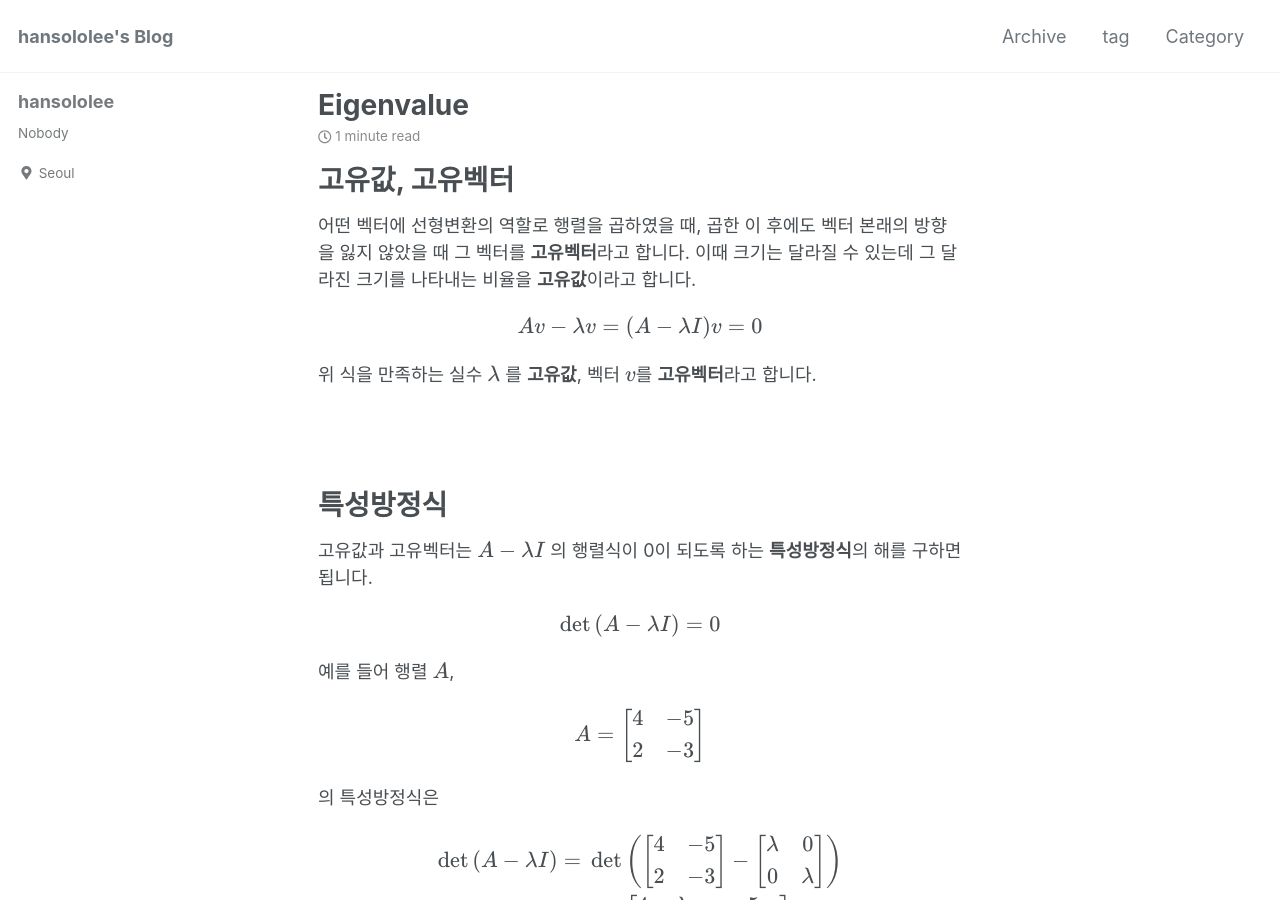
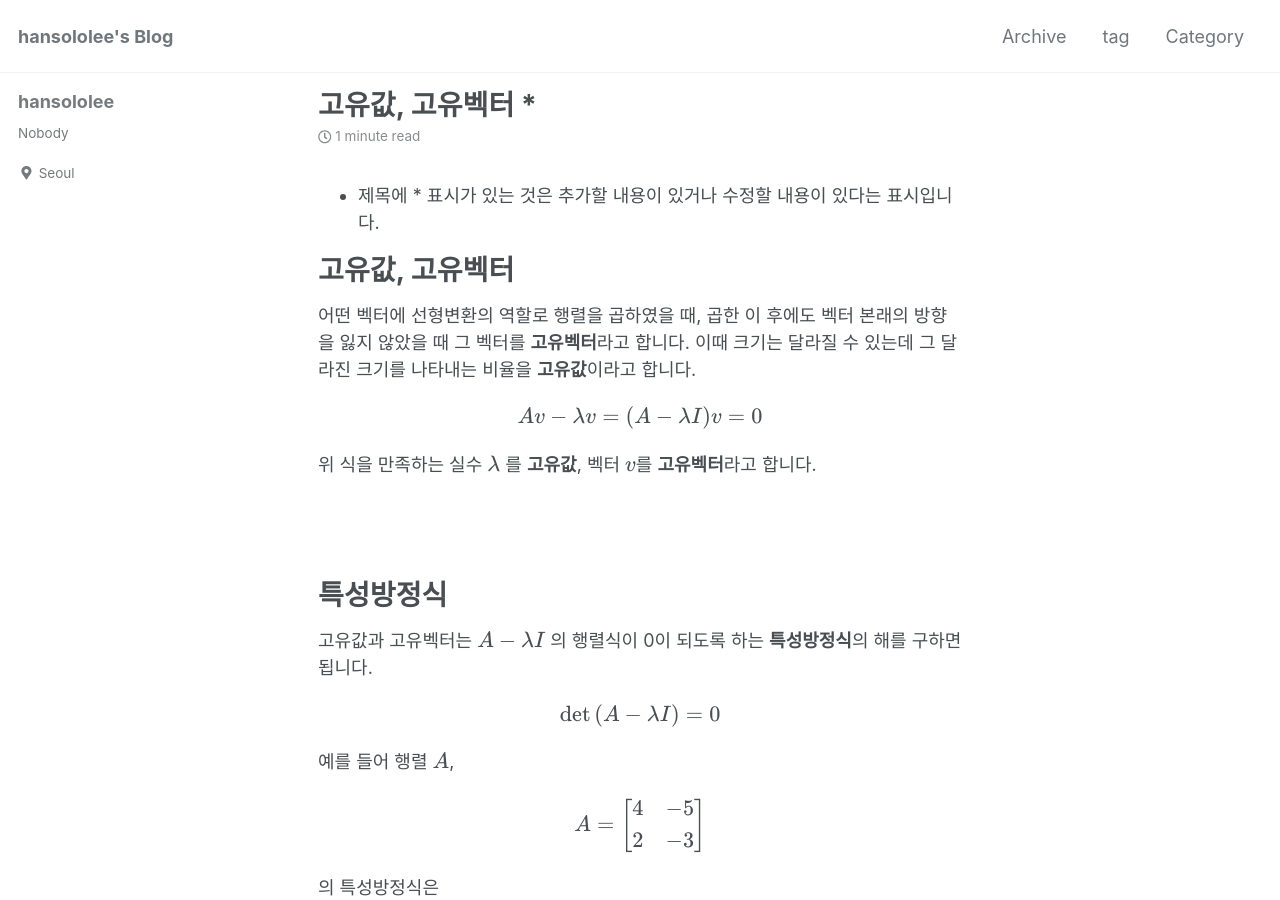
Before and after one commit to arisongha/hansololee.github.io, a Jekyll site: the page built from _posts/2019-01-14-eigenvalue.md, in a window 1280 px wide and 900 px high. Built offline with Jekyll 4.4.1, drawn with Linux system fonts in a browser that asks for light colours; cached includes are drawn as plain includes; nearby versions of some CDN libraries; formulas are drawn with MathJax 3.

Commit message:
Update 2019-01-14-eigenvalue.md

```diff
--- a/_posts/2019-01-14-eigenvalue.md
+++ b/_posts/2019-01-14-eigenvalue.md
@@ -1,4 +1,5 @@
 ---
+title: 고유값, 고유벡터 *
 tags:
   - 고유값
   - 고유벡터
@@ -6,6 +7,8 @@ tags:
 categories:
   - category LinearAlgebra
 ---
+
+* 제목에 * 표시가 있는 것은 추가할 내용이 있거나 수정할 내용이 있다는 표시입니다.
 
 # 고유값, 고유벡터
 
```
